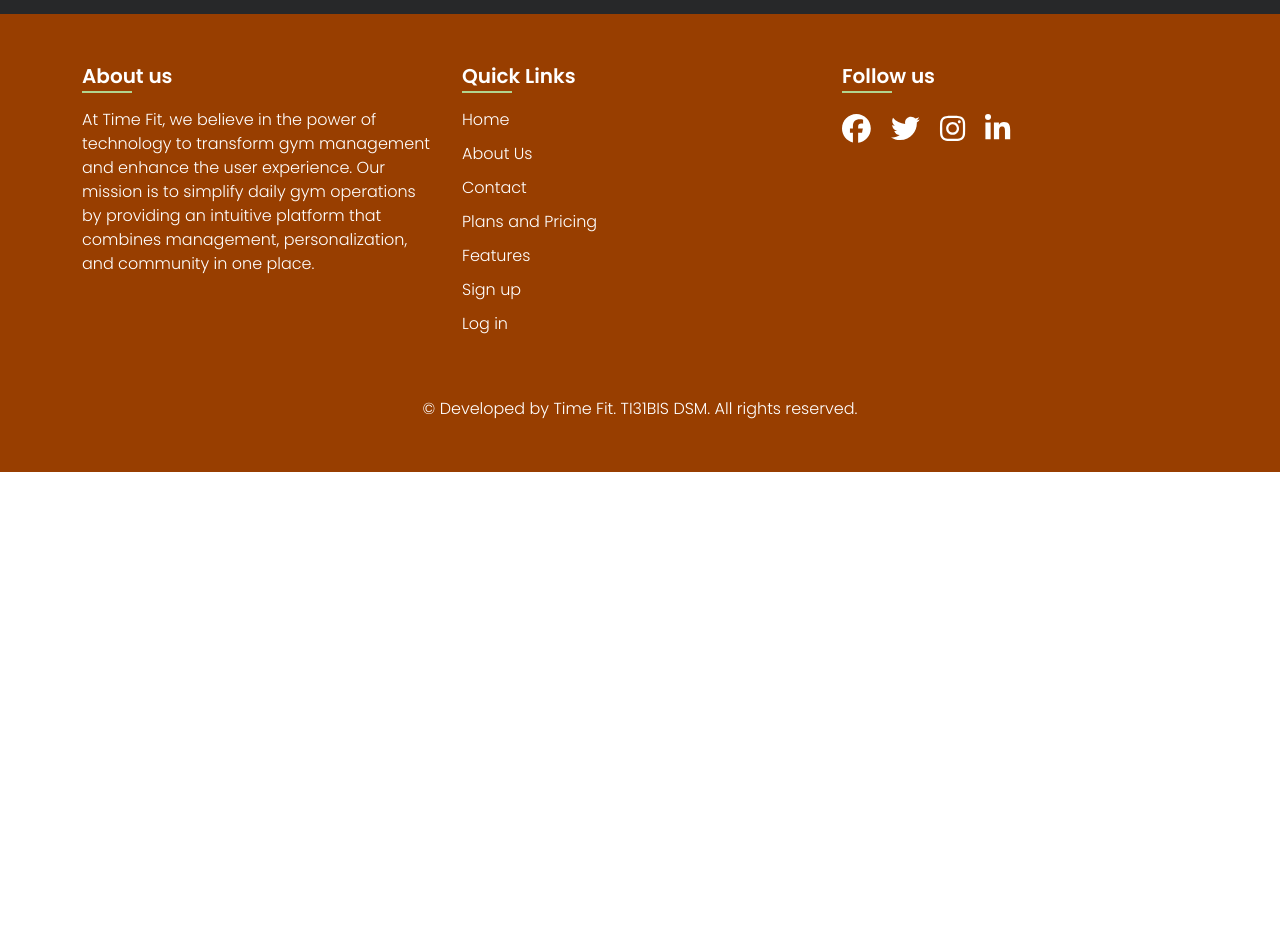
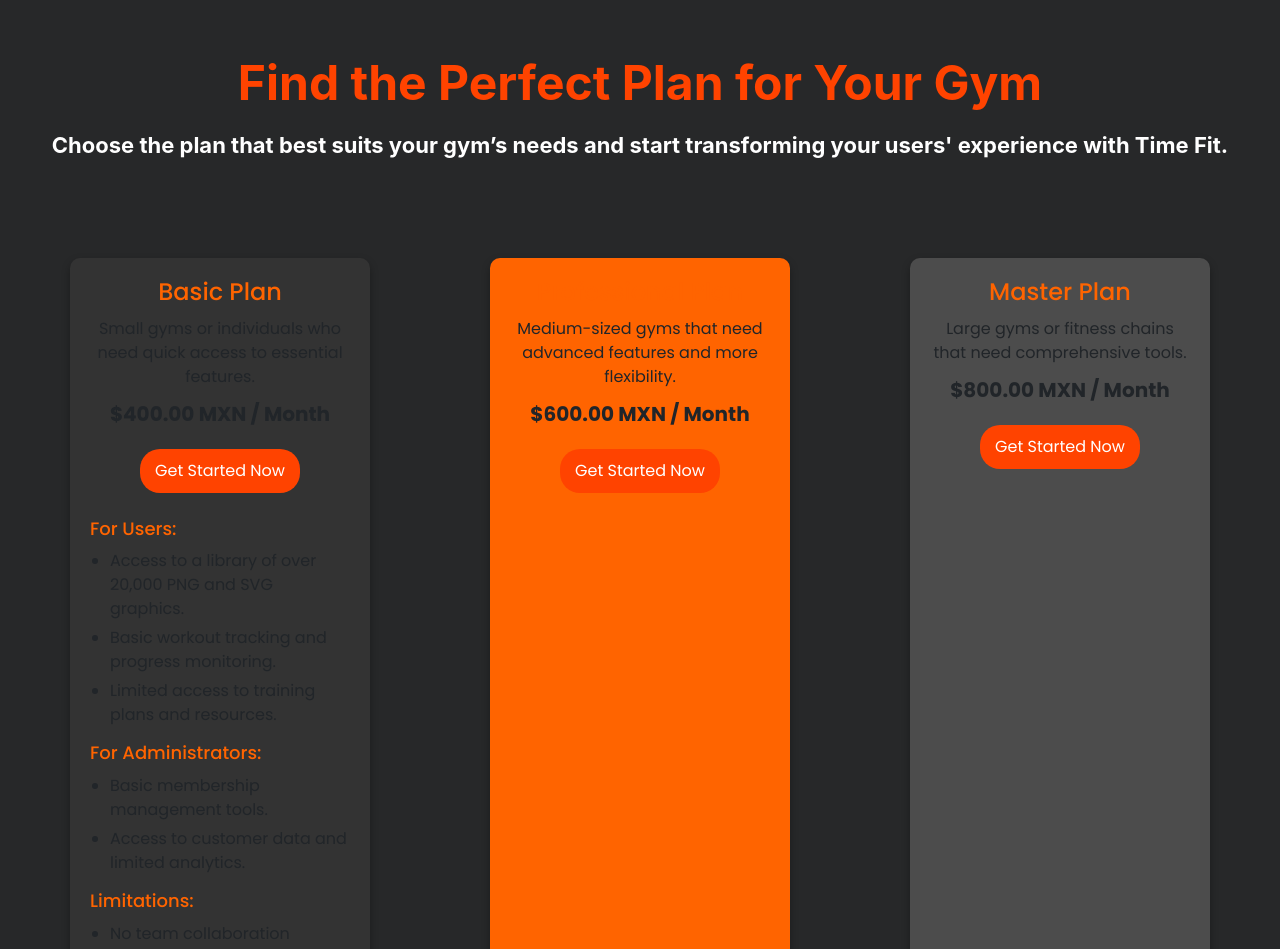
Before and after one commit to CesarSanchez19/landing_page_time_fit, a Vue app: page /Pricing in a window 1280 px wide. Shown: the part 3380-4329 px from the top of the page. Before the commit the page ends 3852 px from the top, so only its background shows below. Built offline with nearby package versions, Linux system fonts and the light colour scheme; no server answers; sample sign-in values are in the browser's storage.

Commit message:
add the last part only previews

```diff
--- a/src/components/Pricing.vue
+++ b/src/components/Pricing.vue
@@ -195,6 +195,55 @@
         </ul>
       </div>
     </div>
+
+    <div class="title4">Find the Perfect Plan for Your Gym</div>
+    <div class="textplan">Choose the plan that best suits your gym’s needs and start transforming your users' experience with Time Fit.</div>
+
+    <!--planes-->
+    <div class="plans-container">
+  <div class="plan basic-plan">
+    <h2>Basic Plan</h2>
+    <p>Small gyms or individuals who need quick access to essential features.</p>
+    <p class="price">$400.00 MXN / Month</p>
+    <button>Get Started Now</button>
+    <div class="details">
+      <h3>For Users:</h3>
+      <ul>
+        <li>Access to a library of over 20,000 PNG and SVG graphics.</li>
+        <li>Basic workout tracking and progress monitoring.</li>
+        <li>Limited access to training plans and resources.</li>
+      </ul>
+      <h3>For Administrators:</h3>
+      <ul>
+        <li>Basic membership management tools.</li>
+        <li>Access to customer data and limited analytics.</li>
+      </ul>
+      <h3>Limitations:</h3>
+      <ul>
+        <li>No team collaboration features.</li>
+        <li>No integration with advanced fitness devices or analytics.</li>
+      </ul>
+    </div>
+  </div>
+
+  <div class="plan professional-plan">
+    <h2>Professional Plan</h2>
+    <p>Medium-sized gyms that need advanced features and more flexibility.</p>
+    <p class="price">$600.00 MXN / Month</p>
+    <button>Get Started Now</button>
+    <!-- Similar details structure as Basic Plan -->
+  </div>
+
+  <div class="plan master-plan">
+    <h2>Master Plan</h2>
+    <p>Large gyms or fitness chains that need comprehensive tools.</p>
+    <p class="price">$800.00 MXN / Month</p>
+    <button>Get Started Now</button>
+    <!-- Similar details structure as Basic Plan -->
+  </div>
+</div>
+
+
   </section>
 </template>
 
@@ -416,6 +465,7 @@
   align-items: flex-start;
   gap: 20px; /* Espacio entre las secciones */
   padding: 20px;
+  margin-bottom: 40px;
 }
 
 .recipe-image {
@@ -429,6 +479,7 @@
   width: 100%;
   max-width: 400px;
   border-radius: 8px;
+  margin-left: 100px;
 }
 
 .recipe-description {
@@ -443,14 +494,17 @@
   font-size: 36px;
   font-family: Outfit, sans-serif;
   font-weight: 700;
+  margin-left: 100px;
 }
 
 .foodtext {
   color: white;
+  width: 60%;
   font-size: 18px;
   font-family: Outfit, sans-serif;
   word-wrap: break-word;
-  margin-left: 20px;
+  margin-left: 60px;
+  margin-bottom: 20px;
 }
 
 .button3 {
@@ -466,8 +520,8 @@
   font-family: Outfit, sans-serif;
   font-weight: 600;
   cursor: pointer;
-  margin-left: auto;
-  margin-right: auto;
+  margin-left: 60px;
+  margin-right: 180px;
   margin-bottom: 20px;
 }
 
@@ -487,7 +541,7 @@
   font-family: Inter;
   font-weight: 700;
   word-wrap: break-word;
-  margin-left: 20px;
+  margin-left: 0px;
   margin-bottom: 20px;
 }
 
@@ -498,4 +552,113 @@
   border-radius: 10%;
 }
 
+.title4 {
+  width: 100%;
+  text-align: center;
+  color: #FF4300;
+  font-size: 48px;
+  font-family: Inter;
+  font-weight: 700;
+  line-height: 57.60px;
+  word-wrap: break-word;
+  margin-bottom: 20px;
+}
+
+.textplan {
+  color: white;
+  font-size: 22px;
+  font-family: Inter;
+  font-weight: 700;
+  line-height: 26.40px;
+  word-wrap: break-word;
+  margin: 0 auto;
+  text-align: center;
+  margin-bottom: 80px;
+}
+
+/*planes */
+
+body {
+  font-family: Arial, sans-serif;
+  margin: 0;
+  padding: 0;
+  background-color: #1f1f1f;
+  color: white;
+}
+
+.plans-container {
+  display: flex;
+  justify-content: space-around;
+  padding: 20px;
+  gap: 20px;
+}
+
+.plan {
+  width: 300px;
+  background-color: #2c2c2c;
+  border-radius: 10px;
+  padding: 20px;
+  box-shadow: 0 4px 8px rgba(0, 0, 0, 0.3);
+  text-align: center;
+}
+
+.plan h2 {
+  font-size: 24px;
+  color: #ff6400;
+}
+
+.plan p {
+  font-size: 16px;
+  margin: 10px 0;
+}
+
+.plan .price {
+  font-size: 20px;
+  font-weight: bold;
+  margin: 10px 0;
+}
+
+.plan button {
+  background-color: #ff4300;
+  color: white;
+  border: none;
+  padding: 10px 15px;
+  border-radius: 20px;
+  cursor: pointer;
+  font-size: 16px;
+  margin: 10px 0;
+}
+
+.plan button:hover {
+  background-color: #ff6400;
+}
+
+.details h3 {
+  text-align: left;
+  font-size: 18px;
+  color: #ff6400;
+  margin-top: 15px;
+}
+
+.details ul {
+  text-align: left;
+  margin: 10px 0 0 20px;
+}
+
+.details ul li {
+  margin: 5px 0;
+}
+
+.basic-plan {
+  background-color: #333;
+}
+
+.professional-plan {
+  background-color: #ff6400;
+}
+
+.master-plan {
+  background-color: #4c4c4c;
+}
+
 </style>
```
